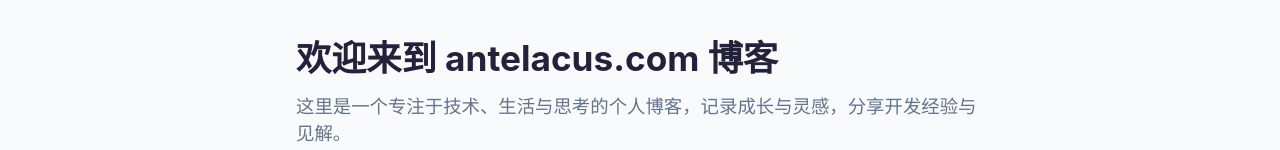
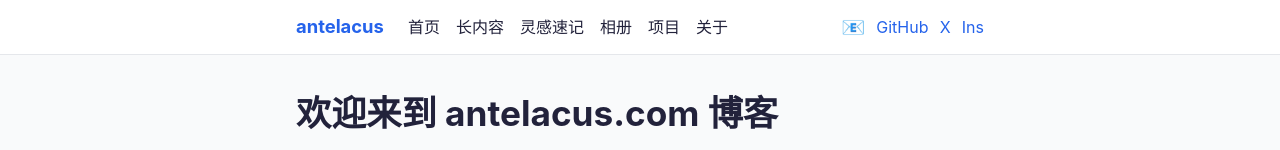
Before and after one commit to antelacus/project-antelacus, a Next.js app: page / in a window 1280 px wide. Shown: the top 150 px of the page. Built offline with nearby package versions, Linux system fonts and the light colour scheme.

Commit message:
feat(nav): add site navigation bar with email and social links

```diff
--- a/src/app/globals.css
+++ b/src/app/globals.css
@@ -70,6 +70,32 @@ a:hover {
   margin-bottom: 0.2em;
 }
 
+/* Navigation Bar */
+.site-nav {
+  position: sticky;
+  top: 0;
+  z-index: 50;
+  background: var(--color-card-bg);
+  border-bottom: 1px solid var(--color-border);
+}
+.nav-inner {
+  max-width: 720px;
+  margin: 0 auto;
+  padding: 0.8rem 1rem;
+  display: flex;
+  align-items: center;
+}
+.nav-links a {
+  color: var(--color-text);
+  transition: color 0.2s;
+}
+.nav-links a:hover {
+  color: var(--color-primary);
+}
+.email-btn {
+  font-size: 1.2rem;
+}
+
 @media (max-width: 600px) {
   .container {
     max-width: 100%;
--- a/src/app/layout.tsx
+++ b/src/app/layout.tsx
@@ -1,10 +1,12 @@
 import './globals.css';
 import React from 'react';
+import Nav from '../components/Nav';
 
 export default function RootLayout({ children }: { children: React.ReactNode }) {
   return (
     <html lang="zh-CN">
       <body>
+        <Nav />
         <div className="container">
           {children}
         </div>
--- /dev/null
+++ b/src/components/Nav.tsx
@@ -0,0 +1,29 @@
+"use client";
+import Link from 'next/link';
+import React from 'react';
+
+export default function Nav() {
+  return (
+    <header className="site-nav">
+      <div className="nav-inner">
+        <Link href="/" className="logo" style={{ fontWeight: 700, fontSize: '1.15rem', marginRight: '1.5rem' }}>
+          antelacus
+        </Link>
+        <nav className="nav-links" style={{ flex: 1 }}>
+          <Link href="/" style={{ marginRight: '1rem' }}>首页</Link>
+          <Link href="/posts" style={{ marginRight: '1rem' }}>长内容</Link>
+          <Link href="/notes" style={{ marginRight: '1rem' }}>灵感速记</Link>
+          <Link href="/gallery" style={{ marginRight: '1rem' }}>相册</Link>
+          <Link href="/projects" style={{ marginRight: '1rem' }}>项目</Link>
+          <Link href="/about" style={{ marginRight: '1rem' }}>关于</Link>
+        </nav>
+        <div className="nav-actions" style={{ display: 'flex', alignItems: 'center', gap: '0.7rem' }}>
+          <a href="mailto:hi@antelacus.com" className="email-btn" aria-label="发送邮件">📧</a>
+          <a href="https://github.com/antelacus" target="_blank" rel="noopener noreferrer">GitHub</a>
+          <a href="https://x.com/yourusername" target="_blank" rel="noopener noreferrer">X</a>
+          <a href="https://instagram.com/yourusername" target="_blank" rel="noopener noreferrer">Ins</a>
+        </div>
+      </div>
+    </header>
+  );
+}
```
